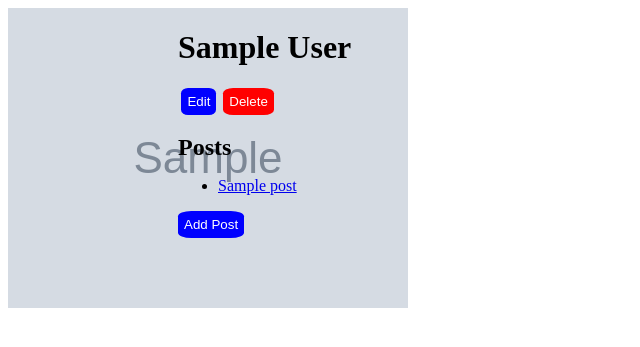
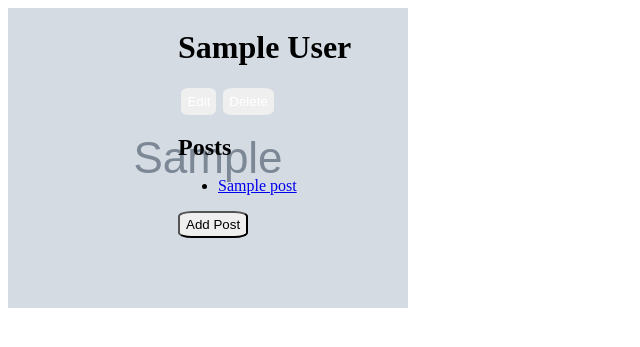
Before and after one commit to cookm353/Blogly, a Flask app: page /users/1 in a window 1280 px wide. Shown: the top 347 px of the page, without its empty margins (0-640 px from the left). Run offline with Flask 2, Linux system fonts and the light colour scheme; tables that the repository leaves empty hold one stand-in row (values such as "Sample post"); grey boxes marked "Sample" are stand-in pictures.

Commit message:
consolidating button styles

```diff
--- a/templates/add_post.html
+++ b/templates/add_post.html
@@ -16,10 +16,10 @@
         </div>
     </fieldset>
     <div class="flex" id="postBttnRow">
-        <button id="cancelNewPost"
+        <button class="tealBttn"
             formaction="/users/{{user.user_id}}"
             formmethod="get">Cancel</button>
-        <button id="addNewPost"
+        <button class="greenBttn"
             formaction="/users/{{user.user_id}}/posts/new"
             formmethod="post">Add</button>
     </div>
--- a/templates/add_user.html
+++ b/templates/add_user.html
@@ -14,9 +14,9 @@
         <input type="text" name="last_name" id="last_name" placeholder="Enter a last name">
     </div>
     <div>
-        <label for="imgURL">Image URL</label><br>
-        <input type="text" name="imgURL" id="imgURL" placeholder="Provide an image of this user">
+        <label for="img_url">Image URL</label><br>
+        <input type="text" name="img_url" id="img_url" placeholder="Provide an image of this user">
     </div><br>
-    <button id="submitNewUserBttn" type="submit">Add User</button>
+    <button class="grayBttn" id="submitNewUserBttn" type="submit">Add User</button>
 </form>
 {% endblock %}
--- a/templates/edit_post.html
+++ b/templates/edit_post.html
@@ -16,10 +16,10 @@
         </div>
     </fieldset>
     <div class="flex" id="editPostBttnRow">
-        <button id="cancelEditPost"
+        <button class="invertedBlueBttn"
             formaction="/users/{{post.user.user_id}}"
             formmethod="get">Cancel</button>
-        <button id="editPost"
+        <button class="greenBttn"
             formaction="/posts/{{post.post_id}}/edit"
             formmethod="post">Edit</button>
     </div>
--- a/templates/edit_user.html
+++ b/templates/edit_user.html
@@ -19,10 +19,10 @@
     </div><br>
     <div id="saveCancelEdits" class="flex">
         <a href="/users">
-            <button id="cancelEditsBttn">Cancel</button>&nbsp;
+            <button class="invertedBlueBttn">Cancel</button>
         </a>
         <a href="/users"></a>
-        <button id="saveEditsBttn" type="submit">Save</button>
+        <button class="greenBttn" type="submit">Save</button>
 
     </div>
 </form>
--- a/templates/index.html
+++ b/templates/index.html
@@ -10,6 +10,6 @@
     {% endfor %}
 </ul>
 <form action="/users/new">
-    <button id="addUserBttn" >Add user</button>
+    <button class="grayBttn">Add user</button>
 </form>
 {% endblock %}
--- a/templates/user_details.html
+++ b/templates/user_details.html
@@ -16,11 +16,11 @@
     <div class="flex" id="nameAndBttns">
         <h1>{{user.full_name}}</h1>
         <form class="flex" id="editDeleteBttns">
-            <button id="editUser"
+            <button class="blueBttn"
                 formaction="/users/{{user.user_id}}/edit"
                 formmethod="GET">
                 Edit</button>
-            <button id="deleteUser"
+            <button class="redBttn"
                 formaction="/users/{{user.user_id}}/delete"
                 formmethod="POST">
                 Delete
@@ -34,7 +34,7 @@
                 {% endfor %}
             </ul>
             <form>
-                <button id='addPost'
+                <button class="blueBttn"
                     formaction="/users/{{user.user_id}}/posts/new"
                     formmethod="GET">
                     Add Post
--- a/templates/view_post.html
+++ b/templates/view_post.html
@@ -12,13 +12,13 @@
     </div>
     <div>
         <form class='flex' id="viewPostForm">
-            <button id="cancelBttn"
+            <button class="invertedBlueBttn"
                 formaction="/users/{{post.user.user_id}}"
                 formmethod="get">Cancel</button>
-            <button id="editPostBttn"
+            <button class="blueBttn"
                 formaction="/posts/{{post.post_id}}/edit"
                 formmethod="get">Edit</button>
-            <button id="deletePostBttn"
+            <button class="redBttn"
                 formaction="/posts/{{post.post_id}}/delete"
                 formmethod="post">Delete</button>
         </form>
```
Also changed, not shown: templates/create_tag.html (deleted).
